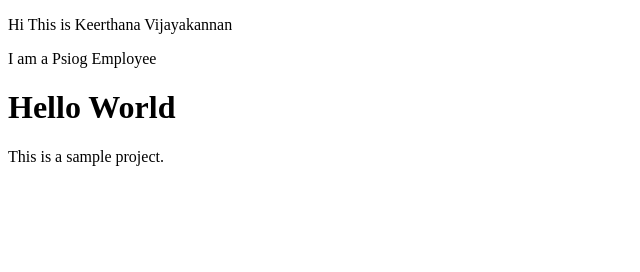
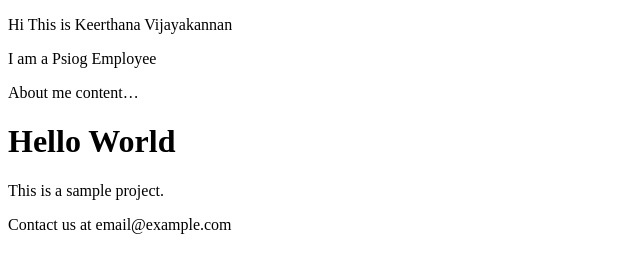
Before and after one commit to KeerthanaVijayakannan/sample, a plain HTML site: page index.html in a window 1280 px wide. Shown: the whole page, without its empty margins (0-640 px from the left). Drawn offline with Linux system fonts and the light colour scheme.

Commit message:
add about section

```diff
--- a/index.html
+++ b/index.html
@@ -6,8 +6,10 @@
   <p>Hi This is Keerthana Vijayakannan</p>
   <p>I am a Psiog Employee</p>
 </head>
+<section id="about">About me content…</section>
 <body>
   <h1>Hello World</h1>
   <p>This is a sample project.</p>
 </body>
+<footer>Contact us at email@example.com</footer>
 </html>
```
